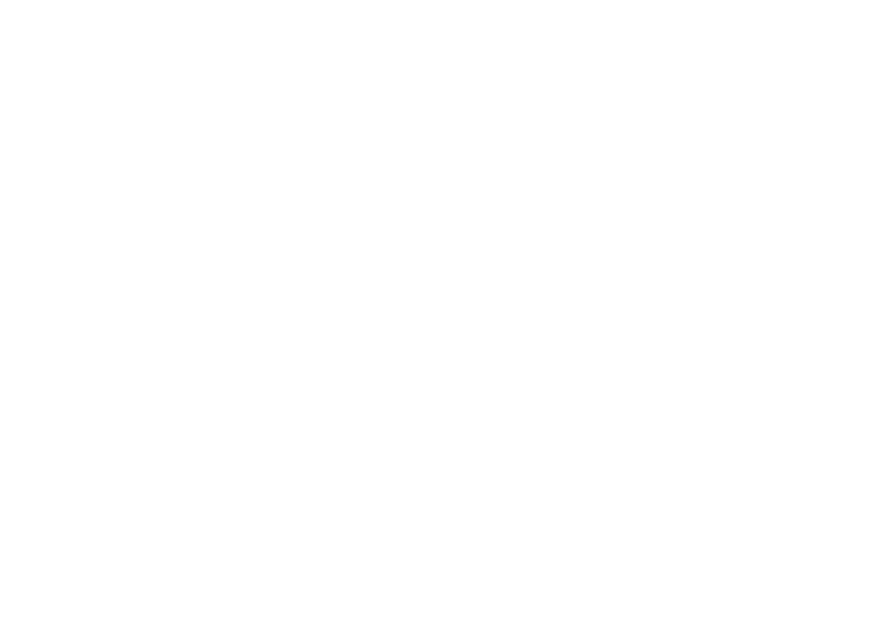
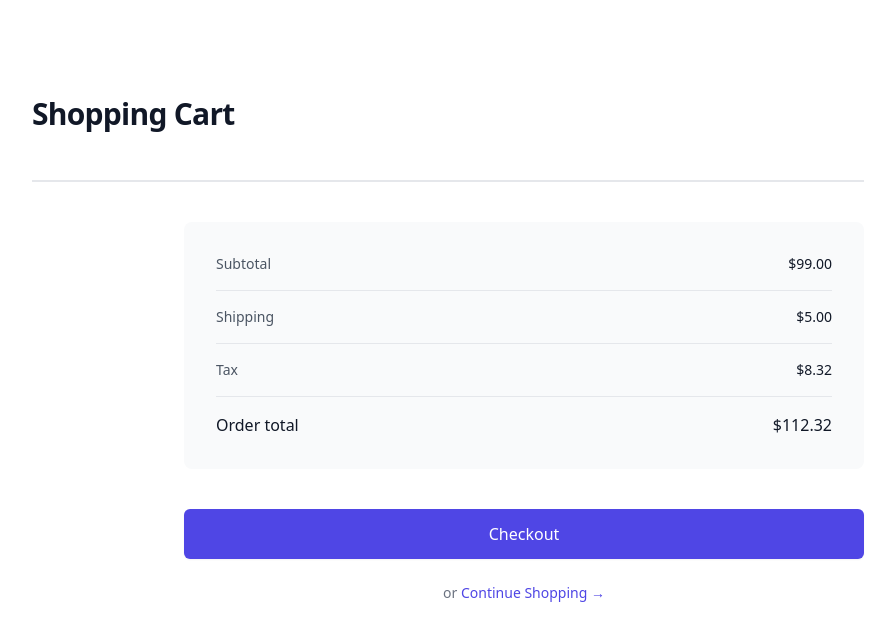
Before and after one commit to steveAzo/E-Commerce, a React (Create React App) app in the folder frontend/: page /cart in a window 1280 px wide. Before the commit this address had no page. Shown: the top 640 px of the page, without its empty margins (192-1087 px from the left). Built offline with nearby package versions, Linux system fonts and the light colour scheme.

Commit message:
Frontend update

```diff
--- a/frontend/src/App.jsx
+++ b/frontend/src/App.jsx
@@ -1,16 +1,25 @@
 import { BrowserRouter as Router,  Route, Routes } from 'react-router-dom'
 import HomePage from "./pages/HomePage";
 import SearchResults from './pages/SearchResults';
+import Product from './components/products';
+import Cart from './pages/cartPage';
+import { useState } from 'react';
 
 
 function App() {
+  const [cartItems, setCartItems] = useState([])
   return (
 
         <div className="App">
           <Routes>
             <Route path="/" element={<HomePage />}/>
             <Route path='search' element={<SearchResults />}/>
+            <Route path='/cart' element={<Cart cartItems={cartItems} />} />
+            <Route path='/product/:productId' element={<Product cartItems={cartItems} setCartItems={setCartItems} />} />
           </Routes>
+
+
+
         </div>
 
   )
--- a/frontend/src/components/Nav1.jsx
+++ b/frontend/src/components/Nav1.jsx
@@ -39,7 +39,7 @@
                         </li>
                         <li>
                             <NavLink
-                            to="#"
+                            to="/cart"
                             className={`hover:text-gray-500 ${active === 'category' ? 'text-gray-500' : ''}`}
                             onClick={() => handleNavLinkClick('category')}
                             >
--- a/frontend/src/components/ProductDetails.jsx
+++ b/frontend/src/components/ProductDetails.jsx
@@ -10,8 +10,17 @@
   return classes.filter(Boolean).join(' ')
 }
 
-export default function ProductDetails({ product, open, setOpen }) {
+export default function ProductDetails({ product, open, setOpen, addToCart, setCartItems }) {
   const [selectedColor, setSelectedColor] = useState(product.colors[0])
+
+  const handleAddToCart = () => {
+    console.log("Adding to cart:", product);
+    console.log("addToCart function:", addToCart);
+    console.log("setCartItems function:", setCartItems);
+
+    addToCart(product, setCartItems)
+    setOpen(false)
+  }
 
   return (
     <Transition.Root show={open} as={Fragment}>
@@ -138,6 +147,7 @@
                           <div className="mt-6">
                             <button
                               type="submit"
+                              onClick={handleAddToCart}
                               className="flex w-full items-center justify-center rounded-md border border-transparent bg-indigo-600 px-8 py-3 text-base font-medium text-white hover:bg-indigo-700 focus:outline-none focus:ring-2 focus:ring-indigo-500 focus:ring-offset-2 focus:ring-offset-gray-50"
                             >
                               Add to bag
--- a/frontend/src/components/products.jsx
+++ b/frontend/src/components/products.jsx
@@ -2,9 +2,18 @@
 import ProductDetails from "./ProductDetails"
 import products from "./productData"
 
-  export default function Product() {
+  export default function Product({ cartItems, setCartItems }) {
+    console.log(cartItems, setCartItems);
+
+
     const [selectedProduct, setSelectedProduct] = useState(null)
     const [modalOpen, setModalOpen] = useState(false)
+
+    const addToCart = (product, setCartItems) => {
+      console.log("Adding to cart in parent component:", product);
+      setCartItems((prevCartItems) => [...prevCartItems, product])
+
+    }
 
     const handleProductClick = (product) => {
       setSelectedProduct(product)
@@ -63,6 +72,9 @@
                 product={selectedProduct}
                 open={modalOpen}
                 setOpen={setModalOpen}
+                addToCart={addToCart}
+                setCartItems={setCartItems}
+
               />
             )}
           </div>
--- /dev/null
+++ b/frontend/src/pages/cartPage.jsx
@@ -0,0 +1,135 @@
+
+import { CheckIcon, ClockIcon } from '@heroicons/react/20/solid'
+
+
+
+export default function Cart({ cartItems }) {
+  return (
+    <div className="bg-white">
+      <div className="mx-auto max-w-4xl px-4 py-16 sm:px-6 sm:py-24 lg:px-8">
+        <h1 className="text-3xl font-bold tracking-tight text-gray-900">Shopping Cart</h1>
+
+        <form className="mt-12">
+          <div>
+            <h2 className="sr-only">Items in your shopping cart</h2>
+
+            <ul role="list" className="divide-y divide-gray-200 border-b border-t border-gray-200">
+              {cartItems.map((cartItem, productIdx) => (
+                <li key={cartItem.id} className="flex py-6 sm:py-10">
+                  <div className="flex-shrink-0">
+                    <img
+                      src={cartItem.imageSrc}
+                      alt={cartItem.imageAlt}
+                      className="h-24 w-24 rounded-lg object-cover object-center sm:h-32 sm:w-32"
+                    />
+                  </div>
+
+                  <div className="relative ml-4 flex flex-1 flex-col justify-between sm:ml-6">
+                    <div>
+                      <div className="flex justify-between sm:grid sm:grid-cols-2">
+                        <div className="pr-6">
+                          <h3 className="text-sm">
+                            <a href={cartItem.href} className="font-medium text-gray-700 hover:text-gray-800">
+                              {cartItem.name}
+                            </a>
+                          </h3>
+                          <p className="mt-1 text-sm text-gray-500">{cartItem.color}</p>
+                          {cartItem.size ? <p className="mt-1 text-sm text-gray-500">{cartItem.size}</p> : null}
+                        </div>
+
+                        <p className="text-right text-sm font-medium text-gray-900">{cartItem.price}</p>
+                      </div>
+
+                      <div className="mt-4 flex items-center sm:absolute sm:left-1/2 sm:top-0 sm:mt-0 sm:block">
+                        <label htmlFor={`quantity-${productIdx}`} className="sr-only">
+                          Quantity, {cartItem.name}
+                        </label>
+                        <select
+                          id={`quantity-${productIdx}`}
+                          name={`quantity-${productIdx}`}
+                          className="block max-w-full rounded-md border border-gray-300 py-1.5 text-left text-base font-medium leading-5 text-gray-700 shadow-sm focus:border-indigo-500 focus:outline-none focus:ring-1 focus:ring-indigo-500 sm:text-sm"
+                        >
+                          <option value={1}>1</option>
+                          <option value={2}>2</option>
+                          <option value={3}>3</option>
+                          <option value={4}>4</option>
+                          <option value={5}>5</option>
+                          <option value={6}>6</option>
+                          <option value={7}>7</option>
+                          <option value={8}>8</option>
+                        </select>
+
+                        <button
+                          type="button"
+                          className="ml-4 text-sm font-medium text-indigo-600 hover:text-indigo-500 sm:ml-0 sm:mt-3"
+                        >
+                          <span>Remove</span>
+                        </button>
+                      </div>
+                    </div>
+
+                    <p className="mt-4 flex space-x-2 text-sm text-gray-700">
+                      {cartItem.inStock ? (
+                        <CheckIcon className="h-5 w-5 flex-shrink-0 text-green-500" aria-hidden="true" />
+                      ) : (
+                        <ClockIcon className="h-5 w-5 flex-shrink-0 text-gray-300" aria-hidden="true" />
+                      )}
+
+                      <span>{cartItem.inStock ? 'In stock' : `Ships in ${cartItem.leadTime}`}</span>
+                    </p>
+                  </div>
+                </li>
+              ))}
+            </ul>
+          </div>
+
+          {/* Order summary */}
+          <div className="mt-10 sm:ml-32 sm:pl-6">
+            <div className="rounded-lg bg-gray-50 px-4 py-6 sm:p-6 lg:p-8">
+              <h2 className="sr-only">Order summary</h2>
+
+              <div className="flow-root">
+                <dl className="-my-4 divide-y divide-gray-200 text-sm">
+                  <div className="flex items-center justify-between py-4">
+                    <dt className="text-gray-600">Subtotal</dt>
+                    <dd className="font-medium text-gray-900">$99.00</dd>
+                  </div>
+                  <div className="flex items-center justify-between py-4">
+                    <dt className="text-gray-600">Shipping</dt>
+                    <dd className="font-medium text-gray-900">$5.00</dd>
+                  </div>
+                  <div className="flex items-center justify-between py-4">
+                    <dt className="text-gray-600">Tax</dt>
+                    <dd className="font-medium text-gray-900">$8.32</dd>
+                  </div>
+                  <div className="flex items-center justify-between py-4">
+                    <dt className="text-base font-medium text-gray-900">Order total</dt>
+                    <dd className="text-base font-medium text-gray-900">$112.32</dd>
+                  </div>
+                </dl>
+              </div>
+            </div>
+            <div className="mt-10">
+              <button
+                type="submit"
+                className="w-full rounded-md border border-transparent bg-indigo-600 px-4 py-3 text-base font-medium text-white shadow-sm hover:bg-indigo-700 focus:outline-none focus:ring-2 focus:ring-indigo-500 focus:ring-offset-2 focus:ring-offset-gray-50"
+              >
+                Checkout
+              </button>
+            </div>
+
+            <div className="mt-6 text-center text-sm text-gray-500">
+              <p>
+                or{' '}
+                <a href="#" className="font-medium text-indigo-600 hover:text-indigo-500">
+                  Continue Shopping
+                  <span aria-hidden="true"> &rarr;</span>
+                </a>
+              </p>
+            </div>
+          </div>
+        </form>
+      </div>
+    </div>
+  )
+}
```
